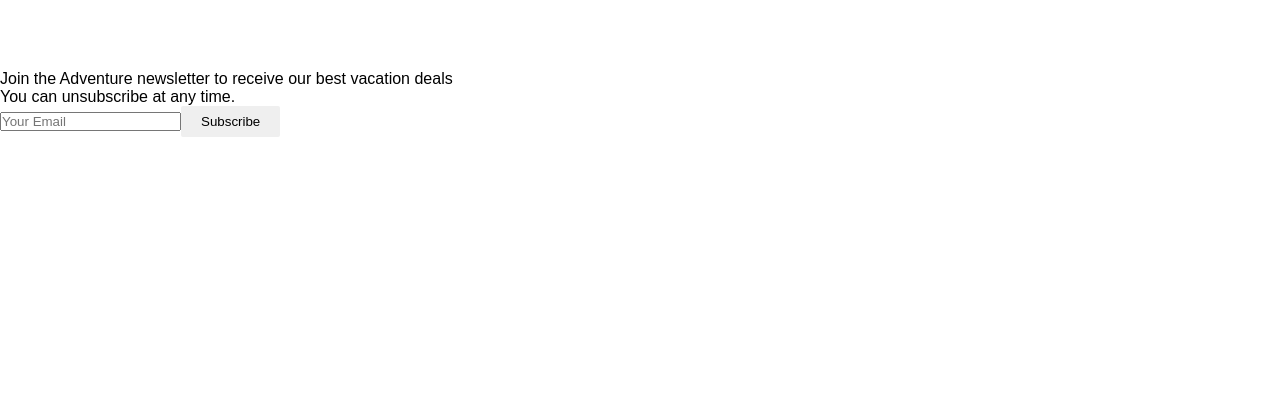
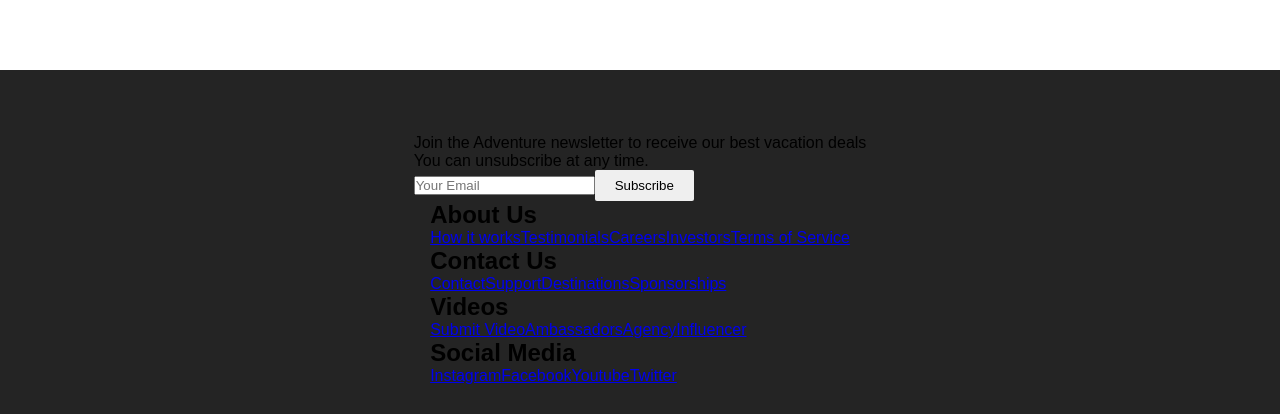
Before and after one commit to labmandala/react-travel-website, a React (Create React App) app: page / in a window 1280 px wide. Shown: the part 1874-2288 px from the top of the page. Before the commit the page ends 2011 px from the top, so only its background shows below. Built offline with nearby package versions, Linux system fonts and the light colour scheme; the HTML template or start-up script is replaced by a standard one.

Commit message:
Add footer js code & container styles.

```diff
--- a/src/components/Footer.css
+++ b/src/components/Footer.css
@@ -0,0 +1,8 @@
+.footer-container {
+    background-color: #242424;
+    padding: 4rem 0 2rem 0;
+    display: flex;
+    flex-direction: column;
+    justify-content: center;
+    align-items: center;
+}
--- a/src/components/Footer.js
+++ b/src/components/Footer.js
@@ -1,18 +1,19 @@
 import React from 'react';
+import { Link } from 'react-router-dom';
 import { Button } from './Button';
+import './Footer.css';
 
 function Footer() {
     return (
         <div className='footer-container'>
             <section className='footer-subscription'>
                 <p className='footer-subscription-heading'>
-                Join the Adventure newsletter to receive our
-                best vacation deals
+                    Join the Adventure newsletter to receive our best vacation deals
             </p>
                 <p className='footer-subscription-text'>
                     You can unsubscribe at any time.
             </p>
-            <div className='input-area'>
+                <div className='input-areas'>
                     <form>
                         <input type='email' name='email' placeholder='Your Email'
                             className='footer-input' />
@@ -20,6 +21,41 @@
                     </form>
                 </div>
             </section>
+            <div className='footer-links'>
+                <div className='footer-link-wrapper'>
+                    <div className='footer-link-items'>
+                        <h2>About Us</h2>
+                        <Link to='/sign-up'>How it works</Link>
+                        <Link to='/'>Testimonials</Link>
+                        <Link to='/'>Careers</Link>
+                        <Link to='/'>Investors</Link>
+                        <Link to='/'>Terms of Service</Link>
+                    </div>
+                    <div class='footer-link-items'>
+                        <h2>Contact Us</h2>
+                        <Link to='/'>Contact</Link>
+                        <Link to='/'>Support</Link>
+                        <Link to='/'>Destinations</Link>
+                        <Link to='/'>Sponsorships</Link>
+                    </div>
+                </div>
+                <div className='footer-link-wrapper'>
+                    <div class='footer-link-items'>
+                        <h2>Videos</h2>
+                        <Link to='/'>Submit Video</Link>
+                        <Link to='/'>Ambassadors</Link>
+                        <Link to='/'>Agency</Link>
+                        <Link to='/'>Influencer</Link>
+                    </div>
+                    <div class='footer-link-items'>
+                        <h2>Social Media</h2>
+                        <Link to='/'>Instagram</Link>
+                        <Link to='/'>Facebook</Link>
+                        <Link to='/'>Youtube</Link>
+                        <Link to='/'>Twitter</Link>
+                    </div>
+                </div>
+            </div>
         </div>
     );
 }
```
Lines whose indentation alone changed are shown as unchanged.
